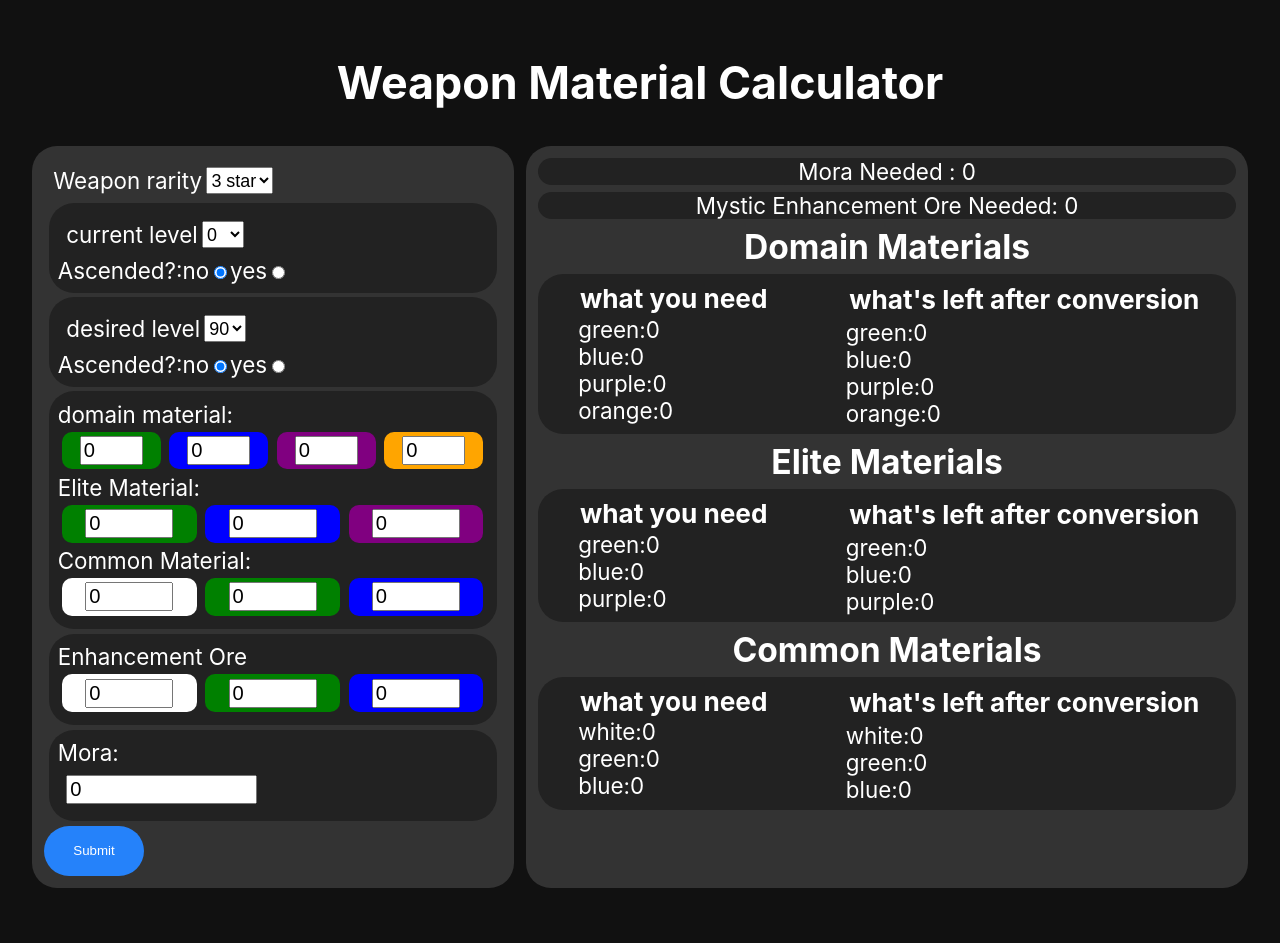
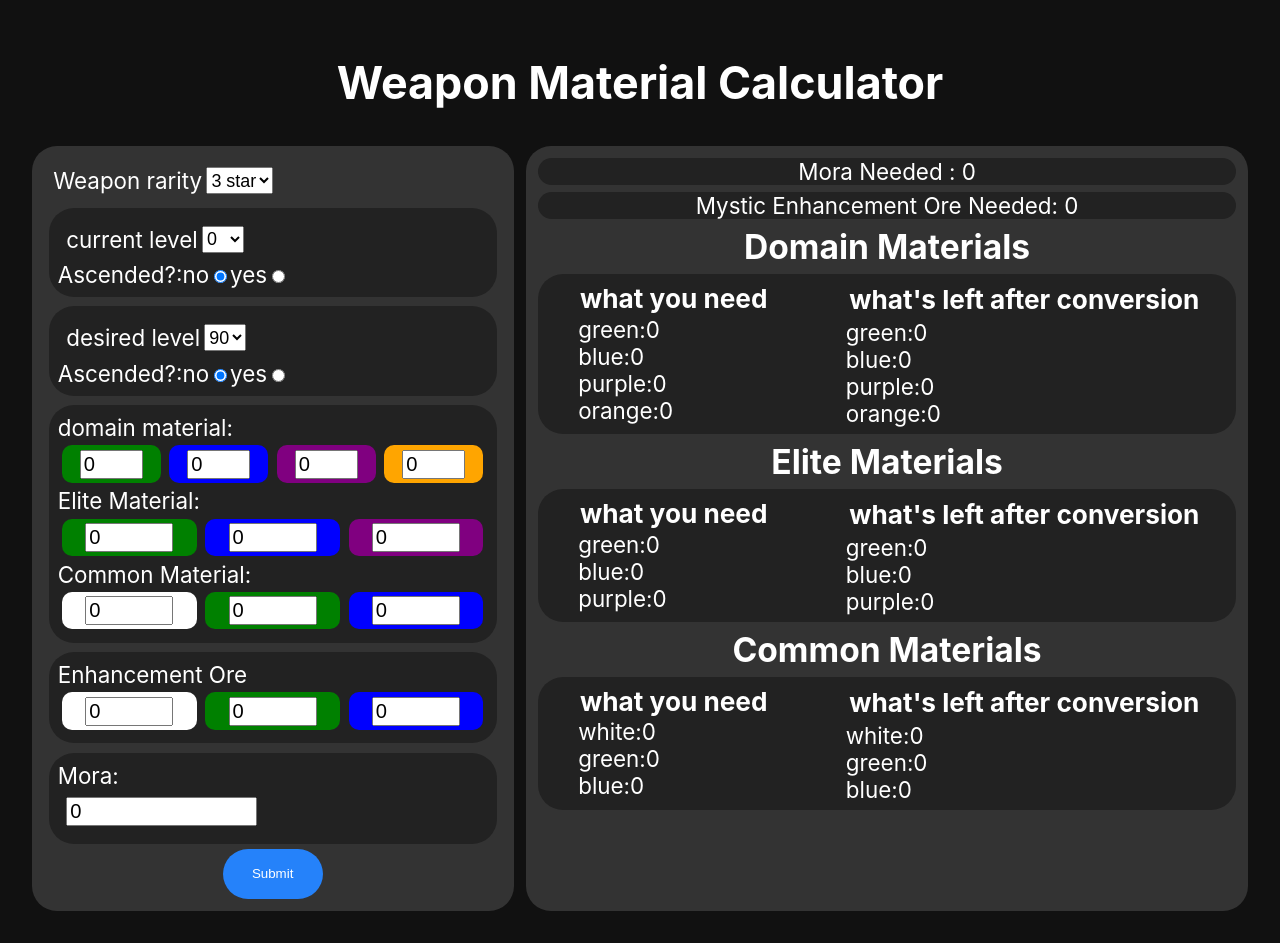
Before and after one commit to pongpwner/genshin-calculator, a React (Create React App) app: page / in a window 1280 px wide. Before the commit the page ends 920 px from the top, so only its background shows below. Built offline with nearby package versions, Linux system fonts and the light colour scheme.

Commit message:
centered submit button

```diff
--- a/src/components/custom-button/custom-button.component.jsx
+++ b/src/components/custom-button/custom-button.component.jsx
@@ -1,8 +1,8 @@
 import React from "react";
 import "./custom-button.styles.css";
 
-const CustomButton = ({ children, ...otherProps }) => (
-  <button className="custom-button" {...otherProps}>
+const CustomButton = ({ children,center, ...otherProps  }) => (
+  <button className={`custom-button ${center}`} {...otherProps}>
     {children}
   </button>
 );
--- a/src/components/custom-button/custom-button.styles.css
+++ b/src/components/custom-button/custom-button.styles.css
@@ -4,5 +4,10 @@
     height:50px;
     color:white;
     background-color:#2582fa ;
-    border:none
+    border:none;
+
 }
+.center{
+    align-self:center;
+    justify-content: center;
+}
--- a/src/pages/weapon/weapon.component.jsx
+++ b/src/pages/weapon/weapon.component.jsx
@@ -877,7 +877,7 @@ class Weapon extends React.Component {
               ></FormInput>
             </div>
             </div>
-            <CustomButton onClick={this.handleSubmit}>Submit</CustomButton>
+            <CustomButton onClick={this.handleSubmit} center='center'>Submit</CustomButton>
           </div>
           <div className="main-content">
             <div className="material">
--- a/src/pages/weapon/weapon.styles.css
+++ b/src/pages/weapon/weapon.styles.css
@@ -33,6 +33,8 @@ h3 {
   border-radius: 25px;
   width: 40%;
   margin: 0.5%;
+  display:flex;
+  flex-direction: column;
 }
 .input-row {
   display: flex;
```
